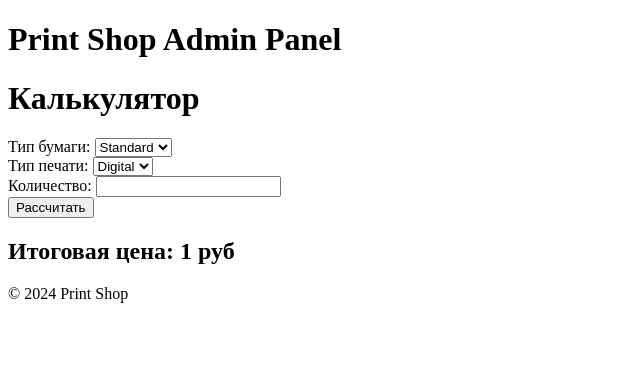
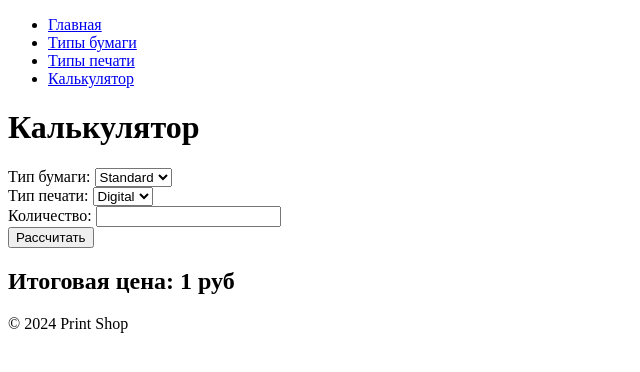
Before and after one commit to Akkormsk/psodin, a Flask app: template templates/admin/calculator.html in a window 1280 px wide. Shown: the top 372 px of the page, without its empty margins (0-640 px from the left). Run offline with Flask 3, Linux system fonts and the light colour scheme; the template is opened without the code that fills it: values that come from a table or form of the project are taken from there, most other values are stand-ins (such as "Sample title", 1, 10 or a date in 2020).

Commit message:
Попытка визуализации меню

```diff
--- a/app.py
+++ b/app.py
@@ -13,8 +13,7 @@ db.init_app(app)
 migrate = Migrate(app, db)
 
 
-# Оставляем инициализацию административной панели
-
+# Views
 class CalculatorView(BaseView):
     @expose('/')
     def index(self):
@@ -26,14 +25,21 @@ class CalculatorView(BaseView):
     def calculate(self):
         paper_type_id = int(request.form['paper_type'])
         print_type_id = int(request.form['print_type'])
-        quantity = int(request.form['quantity'])
+        quantity = request.form['quantity']
+
+        if not quantity:
+            error_message = "Введите значение в поле количество"
+            paper_types = PaperType.query.all()
+            print_types = PrintType.query.all()
+            return self.render('admin/calculator.html', error_message=error_message, paper_types=paper_types, print_types=print_types)
+
+        quantity = int(quantity)
         paper_type = PaperType.query.get(paper_type_id)
         print_type = PrintType.query.get(print_type_id)
         total_price = round(quantity * (paper_type.price_per_unit + print_type.price_per_unit), 2)
         paper_types = PaperType.query.all()
         print_types = PrintType.query.all()
-        return self.render('admin/calculator.html', total_price=total_price, paper_types=paper_types,
-                           print_types=print_types)
+        return self.render('admin/calculator.html', total_price=total_price, paper_types=paper_types, print_types=print_types)
 
 
 admin = Admin(app, name='Print Shop Admin', template_mode='bootstrap3', base_template='base.html')
--- a/templates/admin/calculator.html
+++ b/templates/admin/calculator.html
@@ -1,6 +1,17 @@
 {% extends 'base.html' %}
 
 {% block title %}Calculator{% endblock %}
+
+{% block nav %}
+<nav>
+    <ul>
+        <li><a href="{{ url_for('admin_index') }}">Главная</a></li>
+        <li><a href="{{ url_for('paper_type.index_view') }}">Типы бумаги</a></li>
+        <li><a href="{{ url_for('print_type.index_view') }}">Типы печати</a></li>
+        <li><a href="{{ url_for('calculator.index') }}">Калькулятор</a></li>
+    </ul>
+</nav>
+{% endblock %}
 
 {% block content %}
 <h1>Калькулятор</h1>
@@ -26,5 +37,7 @@
 </form>
 {% if total_price is not none %}
     <h2>Итоговая цена: {{ total_price }} руб</h2>
+{% elif error_message is not none %}
+    <p style="color: red;">{{ error_message }}</p>
 {% endif %}
 {% endblock %}
--- a/templates/base.html
+++ b/templates/base.html
@@ -7,12 +7,16 @@
     <link rel="stylesheet" href="{{ url_for('static', filename='styles.css') }}">
 </head>
 <body>
-<header>
-    <h1>Print Shop Admin Panel</h1>
-</header>
+    {% block nav %}
     <nav>
-    <!-- Добавьте здесь меню навигации, если нужно -->
+        <ul>
+            <li><a href="{{ url_for('admin_index') }}">Главная</a></li>
+            <li><a href="{{ url_for('paper_type.index_view') }}">Типы бумаги</a></li>
+            <li><a href="{{ url_for('print_type.index_view') }}">Типы печати</a></li>
+            <li><a href="{{ url_for('calculator.index') }}">Калькулятор</a></li>
+        </ul>
     </nav>
+    {% endblock %}
     <main>
         {% block content %}{% endblock %}
     </main>
```
Also changed, not shown: templates/admin/index.html (+19 -6 lines). Lines whose indentation alone changed are shown as unchanged.
